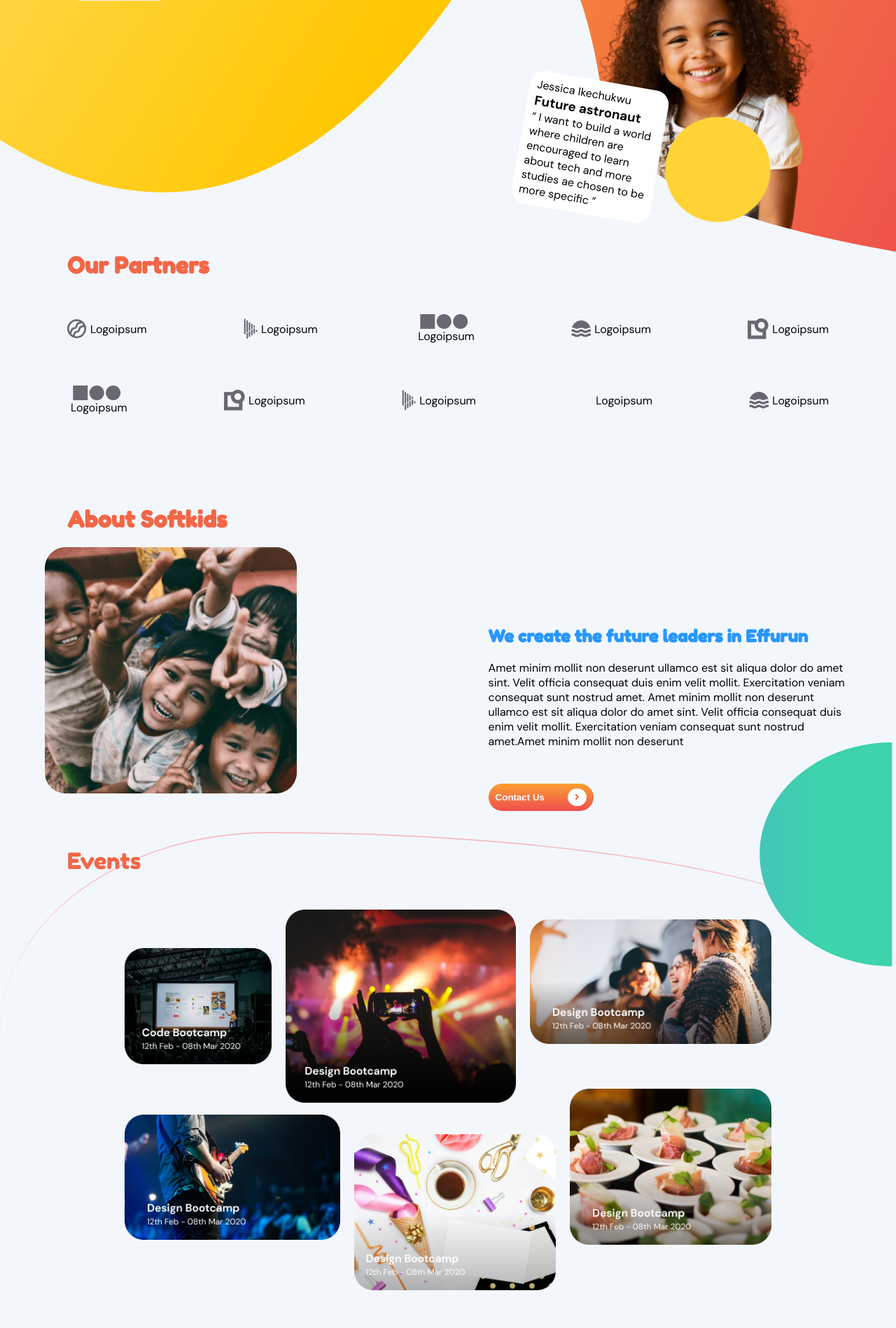
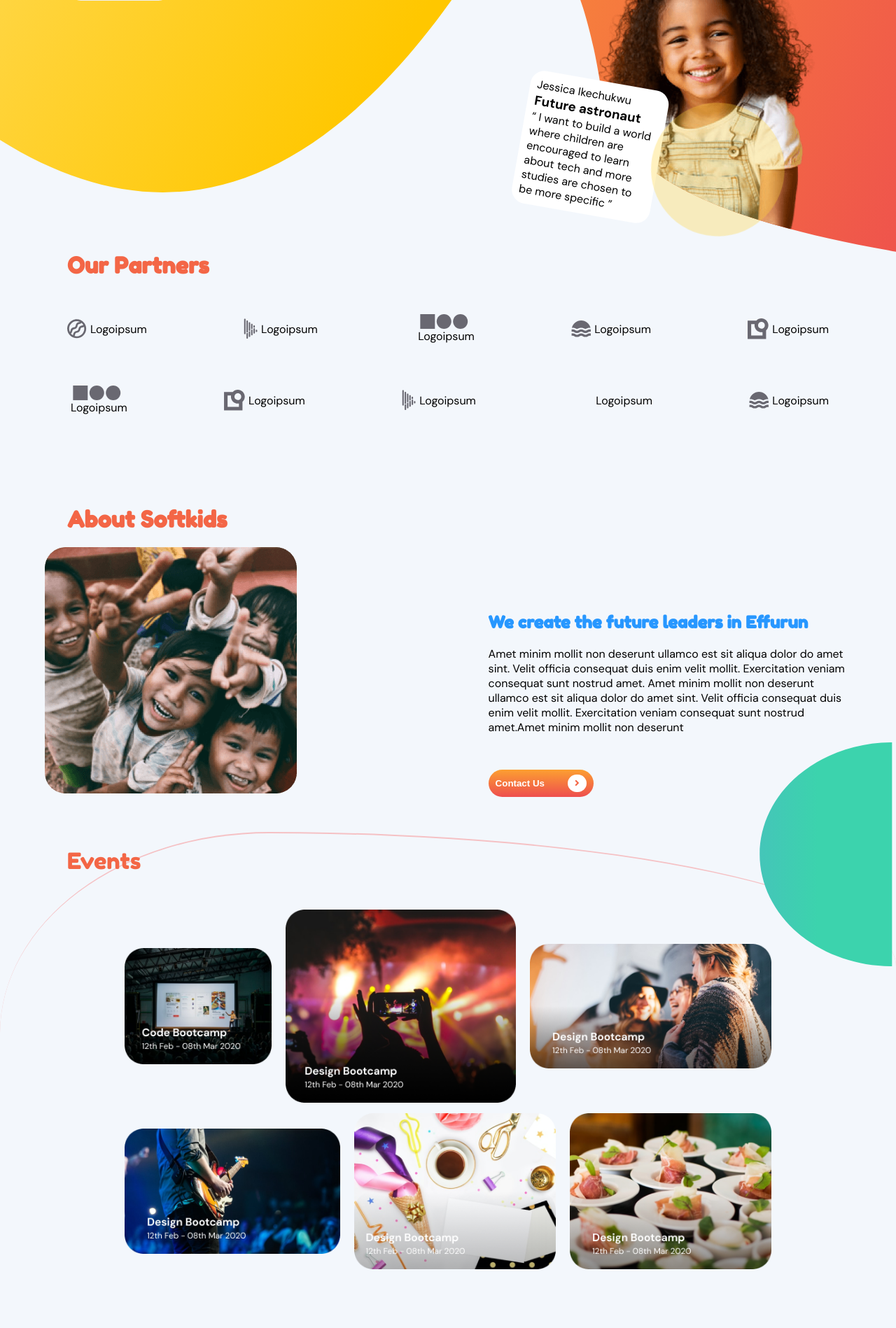
Before and after one commit to payn33/SoftKids, a Vue app: page / in a window 1280 px wide. Shown: the part 440-2338 px from the top of the page at 70% size. Built offline with nearby package versions, Linux system fonts and the light colour scheme.

Commit message:
adds fade-in on scroll

```diff
--- a/src/components/Landing.vue
+++ b/src/components/Landing.vue
@@ -1,9 +1,8 @@
 <template>
-  <div class="body" :class="{fixed: classes.toggle_view}">
-
+  <div class="body" :class="{ fixed: classes.toggle_view }">
     <!-- <transition name="reg"> -->
-      <Register />
-      <!-- </transition> -->
+    <Register />
+    <!-- </transition> -->
 
     <div class="prompt" v-for="(msg, index) in classes.prompts" :key="index">
       <transition-group name="prompt">
@@ -16,7 +15,7 @@
     <transition name="mobnav">
       <div class="mobile-nav" v-if="classes.burger">
         <svg
-          @click="(classes.burger = !classes.burger)"
+          @click="classes.burger = !classes.burger"
           class="pointer"
           width="16"
           height="16"
@@ -43,23 +42,40 @@
         </svg>
 
         <ul>
-          <a href="#partners" @click="(classes.burger = !classes.burger), (classes.toggle_view = false)">
+          <a
+            href="#partners"
+            @click="
+              (classes.burger = !classes.burger), (classes.toggle_view = false)
+            "
+          >
             <li>Partners</li>
           </a>
-          <a href="#about" @click="(classes.burger = !classes.burger), (classes.toggle_view = false)">
+          <a
+            href="#about"
+            @click="
+              (classes.burger = !classes.burger), (classes.toggle_view = false)
+            "
+          >
             <li>About</li>
           </a>
-          <a href="#courses" @click="(classes.burger = !classes.burger), (classes.toggle_view = false)">
+          <a
+            href="#courses"
+            @click="
+              (classes.burger = !classes.burger), (classes.toggle_view = false)
+            "
+          >
             <li>Courses</li>
           </a>
-          <a href="#contact" @click="(classes.burger = !classes.burger), (classes.toggle_view = false)">
+          <a
+            href="#contact"
+            @click="
+              (classes.burger = !classes.burger), (classes.toggle_view = false)
+            "
+          >
             <li>Contact</li>
           </a>
 
-          <li
-            @click="
-              (classes.burger = !classes.burger), (classes.open_view())"
-          >
+          <li @click="(classes.burger = !classes.burger), classes.open_view()">
             Register
           </li>
         </ul>
@@ -71,7 +87,7 @@
           <img src="@/assets/logo.svg" alt="" />
         </span>
 
-        <div class="burger" @click="(classes.burger = !classes.burger)">
+        <div class="burger" @click="classes.burger = !classes.burger">
           <span></span>
         </div>
 
@@ -90,7 +106,12 @@
             <li>Contact</li>
           </a>
           <!-- <router-link :to="{name: 'auth'}"> -->
-          <li :class="{register: classes.toggle_view}" @click="classes.open_view()">Register</li>
+          <li
+            :class="{ register: classes.toggle_view }"
+            @click="classes.open_view()"
+          >
+            Register
+          </li>
           <!-- </router-link> -->
         </ul>
       </nav>
@@ -164,7 +185,7 @@
           <p>
             <q>
               I want to build a world where children are encouraged to learn
-              about tech and more studies ae chosen to be more specific
+              about tech and more studies are chosen to be more specific
             </q>
           </p>
         </div>
@@ -177,12 +198,12 @@
       </div>
     </div>
 
-    <div class="partners" id="partners">
+    <div class="partners fade" id="partners">
       <h1>Our Partners</h1>
       <div class="partnerCarouselCon">
         <transition name="row1">
           <div class="logo-row1 logo-row" v-if="classes.toggle_partner_row1">
-            <span class="leftTop" >
+            <span class="leftTop">
               <svg
                 width="28"
                 height="28"
@@ -200,7 +221,7 @@
               <p>Logoipsum</p>
             </span>
 
-            <span class="leftBottom" >
+            <span class="leftBottom">
               <svg
                 width="20"
                 height="30"
@@ -218,7 +239,7 @@
               <p>Logoipsum</p>
             </span>
 
-            <span class="center" >
+            <span class="center">
               <svg
                 width="69"
                 height="21"
@@ -245,7 +266,7 @@
               <p>Logoipsum</p>
             </span>
 
-            <span class="rightTop" >
+            <span class="rightTop">
               <svg
                 width="28"
                 height="24"
@@ -264,10 +285,7 @@
               <p>Logoipsum</p>
             </span>
 
-            <span
-              class="rightBottom"
-
-            >
+            <span class="rightBottom">
               <svg
                 width="30"
                 height="30"
@@ -292,7 +310,7 @@
       <div class="partnerCarouselCon">
         <transition name="row2">
           <div class="logo-row2 logo-row" v-if="classes.toggle_partner_row2">
-            <span class="center" >
+            <span class="center">
               <svg
                 width="69"
                 height="21"
@@ -319,7 +337,7 @@
               <p>Logoipsum</p>
             </span>
 
-            <span class="leftTop" >
+            <span class="leftTop">
               <svg
                 width="30"
                 height="30"
@@ -338,7 +356,7 @@
               <p>Logoipsum</p>
             </span>
 
-            <span class="leftBottom" >
+            <span class="leftBottom">
               <svg
                 width="20"
                 height="30"
@@ -356,7 +374,7 @@
               <p>Logoipsum</p>
             </span>
 
-            <span class="rightTop" >
+            <span class="rightTop">
               <svg
                 width="28"
                 height="28"
@@ -374,10 +392,7 @@
               <p>Logoipsum</p>
             </span>
 
-            <span
-              class="rightBottom"
-
-            >
+            <span class="rightBottom">
               <svg
                 width="28"
                 height="24"
@@ -421,14 +436,14 @@
       ></span>
     </section>
 
-    <div class="about" id="about">
+    <div class="about fade" id="about">
       <h1>About Softkids</h1>
       <div class="about-content">
-        <div class="img">
+        <div class="img fade">
           <img src="@/assets/about.png" alt="" />
         </div>
 
-        <div class="about-text">
+        <div class="about-text fade">
           <h2>We create the future leaders in Effurun</h2>
           <p>
             Amet minim mollit non deserunt ullamco est sit aliqua dolor do amet
@@ -451,6 +466,7 @@
 
     <div class="events">
       <svg
+        class="fade"
         id="events-half-circle"
         width="200"
         height="320"
@@ -480,13 +496,13 @@
       <div class="eventCarouselCon">
         <transition name="row1">
           <div class="events-row1" v-if="classes.toggle_event_row1">
-            <span
+            <span class="fade"
               ><img src="@/assets/event1.png" alt=""
             /></span>
-            <span
+            <span class="fade"
               ><img src="@/assets/event2.png" alt=""
             /></span>
-            <span
+            <span class="fade"
               ><img src="@/assets/event3.png" alt=""
             /></span>
           </div>
@@ -495,13 +511,13 @@
       <div class="eventCarouselCon">
         <transition name="row2">
           <div class="events-row2" v-if="classes.toggle_event_row2">
-            <span
+            <span class="fade"
               ><img src="@/assets/event4.png" alt=""
             /></span>
-            <span
+            <span class="fade"
               ><img src="@/assets/event5.png" alt=""
             /></span>
-            <span
+            <span class="fade"
               ><img src="@/assets/event6.png" alt=""
             /></span>
           </div>
@@ -536,17 +552,17 @@
       <div class="courseCarouselCon">
         <transition name="row1">
           <div class="courses-row1" v-if="classes.toggle_course_row1">
-            <span
+            <span class="fade"
               ><img src="@/assets/courses1.png" alt="" />
               <p>Website Design and Development</p>
               <small>Starting from N30,000</small>
             </span>
-            <span
+            <span class="fade"
               ><img src="@/assets/courses2.png" alt="" />
               <p>Design Bootcamp</p>
               <small>Starting from N45,000</small>
             </span>
-            <span
+            <span class="fade"
               ><img src="@/assets/courses3.png" alt="" />
               <p>3d Design Illustration</p>
               <small>12th Feb - 08th Mar 2020</small>
@@ -558,17 +574,17 @@
       <div class="courseCarouselCon">
         <transition name="row2">
           <div class="courses-row2" v-if="classes.toggle_course_row2">
-            <span
+            <span class="fade"
               ><img src="@/assets/courses4.png" alt="" />
               <p>Design Bootcamp</p>
               <small>12th Feb - 08th Mar 2020</small>
             </span>
-            <span
+            <span class="fade"
               ><img src="@/assets/courses5.png" alt="" />
               <p>Design Bootcamp</p>
               <small>12th Feb - 08th Mar 2020</small>
             </span>
-            <span
+            <span class="fade"
               ><img src="@/assets/courses6.png" alt="" />
               <p>Design Bootcamp</p>
               <small>12th Feb - 08th Mar 2020</small>
@@ -600,7 +616,7 @@
     </section>
 
     <div class="contact-body" id="contact">
-      <div class="contact">
+      <div class="contact fade">
         <div class="left">
           <h2>Contact Us</h2>
           <p>+234 8131147401</p>
@@ -809,15 +825,14 @@
 <script>
 import Register from "./Register.vue";
 import emailjs from "emailjs-com";
-import { useStore } from "vuex"
-
-import { ref, onMounted, computed } from "vue";
+import { useStore } from "vuex";
+import { ref, onMounted, computed, onUnmounted } from "vue";
 export default {
   components: {
     Register,
   },
   setup() {
-        const store = useStore()
+    const store = useStore();
 
     const classes = ref({
       toggle_course_row1: true,
@@ -844,11 +859,24 @@ export default {
         circle: false,
         smCircle: false,
         bgCircle: false,
-        txt1: false,
-        txt2: false,
-        txt3: false,
+      },
+      fade: false,
+      // fadeElements: [],
+      // swipe: {
+      //   touchstartX: null,
+      //   touchstartY: null,
+      //   touchendX: null,
+      //   touchendY: null,
+      // }
+      scroll: {
+        fadeElem: null,
+        rect: null,
+        elemTop: null,
+        elemBottom: null,
       },
     });
+
+    let fadeElements = []
 
     const interval = () => {
       setInterval(() => {
@@ -866,13 +894,16 @@ export default {
       }, 5000);
     };
     const send = () => {
-      if (classes.value.email.mail == "" && classes.value.email.name == "" && classes.value.email.content == "") {
-        classes.value.prompts.push("Enter details to continue")
+      if (
+        classes.value.email.mail == "" &&
+        classes.value.email.name == "" &&
+        classes.value.email.content == ""
+      ) {
+        classes.value.prompts.push("Enter details to continue");
         setTimeout(() => {
           classes.value.prompts.pop();
         }, 2500);
-      }
-       else if (
+      } else if (
         !classes.value.validEmail(classes.value.email.mail) ||
         classes.value.mail == ""
       ) {
@@ -887,7 +918,7 @@ export default {
           classes.value.prompts.pop();
         }, 2500);
       } else if (!classes.value.email.content) {
-        classes.value.prompts.push("Enter message")
+        classes.value.prompts.push("Enter message");
       } else {
         sendMail();
       }
@@ -913,7 +944,7 @@ export default {
               setTimeout(() => {
                 classes.value.prompts.pop();
               }, 3000);
-              location.reload()
+              location.reload();
             }
           })
           .catch((err) => {
@@ -941,6 +972,7 @@ export default {
         window.innerWidth ||
         document.documentElement.clientWidth ||
         document.body.clientWidth;
+      // console.log(togCarousel);
     };
 
     const toggleCarousel = (size) => {
@@ -951,7 +983,10 @@ export default {
           (classes.value.toggle_course_row2 = false),
           (classes.value.toggle_event_row2 = false),
           (classes.value.toggle_partner_row2 = false);
+        classes.value.fade = true;
+        console.log(classes.value.fade);
       }
+
     };
 
     onMounted(() => {
@@ -959,7 +994,65 @@ export default {
       toggleCarousel(togCarousel);
       classes.value.animations.circle = true;
       interval();
+
+      fadeElements = Array.from(
+        document.getElementsByClassName("fade")
+      );
+      // console.log(fadeElements);
+
+      document.addEventListener("scroll", handleScroll);
+      handleScroll();
+      // document.querySelector(".partnerCarouselCon").addEventListener("touchstart", (event) => {
+      //   console.log('start');
+      //   classes.value.swipe.touchstartX = event.changedTouches[0].screenX
+      //   // classes.value.swipe.touchstartY = event.changedTouches[0].screenY
+      // }, false)
+
+      //  document.querySelector(".partnerCarouselCon").addEventListener("touchend", (event) => {
+      //   console.log('end');
+      //   classes.value.swipe.touchendX = event.changedTouches[0].screenX
+      //   // classes.value.swipe.touchendY = event.changedTouches[0].screenY
+      //   handleGesture()
+      // }, false)
     });
+    onUnmounted(() => {
+      document.removeEventListener("scroll", handleScroll);
+    });
+    const handleScroll = () => {
+      for (let i = 0; i < fadeElements.length; i++) {
+        classes.value.scroll.fadeElem = fadeElements[i];
+        if (isVisible(classes.value.scroll.fadeElem)) {
+          classes.value.scroll.fadeElem.style.opacity = "1";
+          classes.value.scroll.fadeElem.style.transform = "scale(1)";
+          fadeElements.splice(i, 1);
+          // console.log("statement");
+        }
+        // console.log(fadeElements[0]);
+      }
+    };
+    const isVisible = (el) => {
+      classes.value.scroll.rect = el.getBoundingClientRect();
+      classes.value.scroll.elemTop = classes.value.scroll.rect.top +80;
+      classes.value.scroll.elemBottom = classes.value.scroll.rect.bottom;
+      // console.log("function", classes.value.scroll.elemTop, classes.value.scroll.elemBottom);
+      return (
+        classes.value.scroll.elemTop < window.innerHeight &&
+        classes.value.scroll.elemBottom >= 0
+      );
+    };
+    // const handleGesture = () => {
+    //   console.log("handle");
+    //   if (classes.value.swipe.touchendX < classes.value.swipe.touchstartX ) {
+    //     console.log("left");
+    //     classes.value.toggle_partner_row1 = !classes.value.toggle_partner_row1
+    //     classes.value.toggle_partner_row2 = !classes.value.toggle_partner_row2
+    //   }
+    //    else if (classes.value.swipe.touchendX > classes.value.swipe.touchstartX ) {
+    //     console.log("right");
+    //     classes.value.toggle_partner_row1 = true
+    //     classes.value.toggle_partner_row2 = false
+    //   }
+    // };
     setInterval(() => {
       windowSize();
       toggleCarousel(togCarousel);
@@ -971,6 +1064,10 @@ export default {
       sendMail,
       windowSize,
       toggleCarousel,
+      handleScroll,
+      fadeElements,
+      // handleGesture,
+      isVisible,
     };
   },
 };
@@ -1016,6 +1113,11 @@ a {
   position: relative;
   overflow-x: hidden;
   transition: all 0.4s ease;
+}
+.fade {
+  opacity: 0;
+  transform: scale(0.8);
+  transition: all .3s ease-out;
 }
 .fixed {
   position: fixed;
@@ -1067,7 +1169,7 @@ nav > ul li:hover {
   color: #f67c3e;
 }
 .register {
-   background: #fff;
+  background: #fff;
   border-radius: 30px;
   padding: 15px;
   color: #f67c3e;
@@ -1856,22 +1958,22 @@ footer .social span div svg {
   .row1-enter-from,
   .row1-leave-to {
     transform: translateX(-50%);
-    opacity: 0;
+    /* opacity: 0; */
   }
   .row1-enter-to,
   .row1-leave-from {
     transform: translateX(0%);
-    opacity: 1;
+    /* opacity: 1; */
   }
   .row2-enter-from,
   .row2-leave-to {
     transform: translateX(50%);
-    opacity: 0;
+    /* opacity: 0; */
   }
   .row2-enter-to,
   .row2-leave-from {
     transform: translateX(0%);
-    opacity: 1;
+    /* opacity: 1; */
   }
   .prompt-enter-from,
   .prompt-leave-to {
@@ -1883,10 +1985,12 @@ footer .social span div svg {
     transform: translateY(0px);
     opacity: 1;
   }
-  .reg-enter-from, .reg-leave-to {
+  .reg-enter-from,
+  .reg-leave-to {
     opacity: 0;
   }
-  .reg-enter-to, .reg-leave-from {
+  .reg-enter-to,
+  .reg-leave-from {
     opacity: 1;
   }
   .about .about-content {
```
